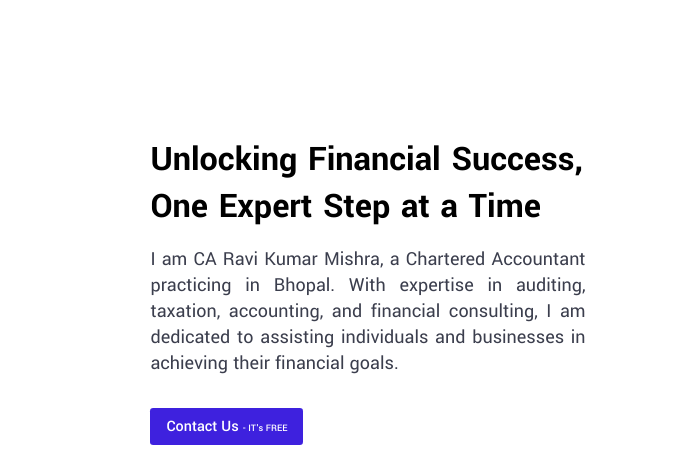
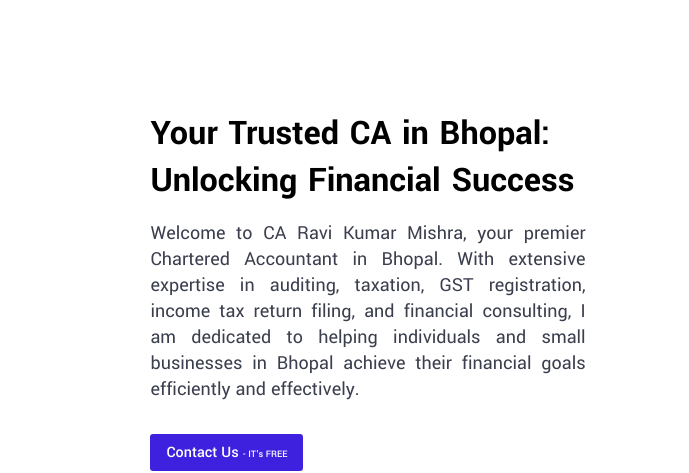
Before and after one commit to irishavmishra/caravimishra, a plain HTML site: page index.html in a window 1280 px wide. Shown: the part 172-645 px from the top of the page, 0-689 px from the left. Drawn offline with Linux system fonts and the light colour scheme; grey boxes are pictures that could not be loaded.

Commit message:
hero section updated

```diff
--- a/index.html
+++ b/index.html
@@ -101,12 +101,13 @@
         <!-- 80% width -->
         <section class="heroSection" id="home">
           <section class="sectionLeft">
-            <h1>Unlocking Financial Success, One Expert Step at a Time</h1>
+            <h1>Your Trusted CA in Bhopal: Unlocking Financial Success</h1>
             <p>
-              I am CA Ravi Kumar Mishra, a Chartered Accountant practicing in
-              Bhopal. With expertise in auditing, taxation, accounting, and
-              financial consulting, I am dedicated to assisting individuals and
-              businesses in achieving their financial goals.
+              Welcome to CA Ravi Kumar Mishra, your premier Chartered Accountant
+              in Bhopal. With extensive expertise in auditing, taxation, GST
+              registration, income tax return filing, and financial consulting,
+              I am dedicated to helping individuals and small businesses in
+              Bhopal achieve their financial goals efficiently and effectively.
             </p>
             <a
               class="contact-btn"
@@ -116,10 +117,17 @@
             </a>
           </section>
           <section class="sectionRight">
-            <img src="./logo/ravi.jpg" alt="CA RAVI MISHRA" class="raviImg" />
+            <img
+              src="./logo/ravi.jpg"
+              alt="CA Ravi Kumar Mishra - CA in Bhopal"
+              class="raviImg"
+            />
           </section>
         </section>
       </div>
+
+      <!-- service section -->
+
       <section class="services" id="services">
         <div class="container">
           <h2 class="servicesh2">OUR SERVICES</h2>
@@ -169,6 +177,7 @@
           </div>
         </div>
       </section>
+
       <div class="contactUs" id="contactUs">
         <div class="container">
           <h2>CONTACT US, WE WILL ASSIST YOU</h2>
@@ -185,7 +194,7 @@
             </div>
             <div class="call ace-div">
               <h3>PHONE</h3>
-              <!-- <span><a href="tel:+918602466164">+918602466164</a></span> -->
+              <span><a href="tel:+918602466164">+918602466164</a></span>
               <span><a href="tel:+917987517121">+917987517121</a></span>
             </div>
             <div class="email ace-div">
```
